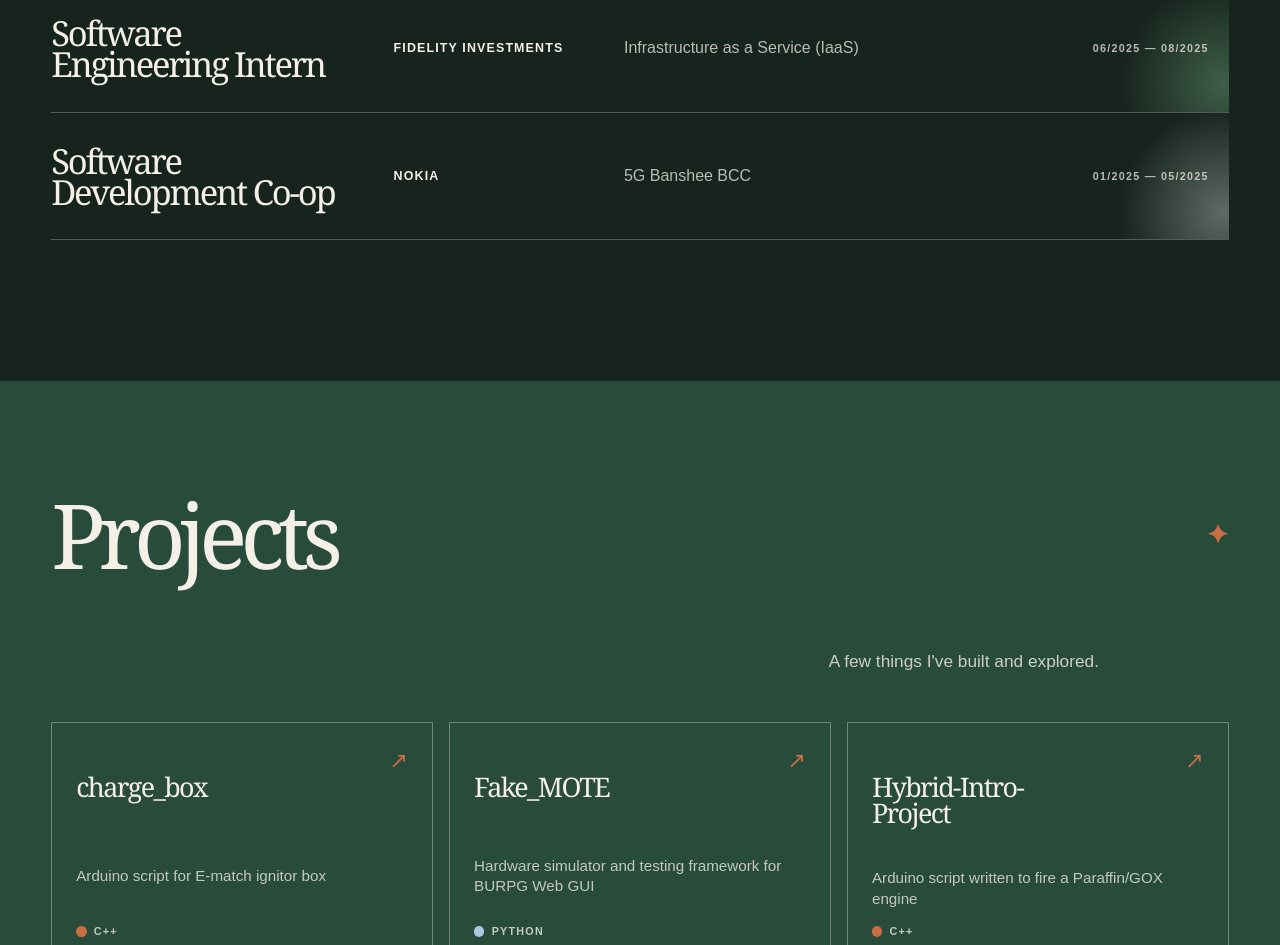
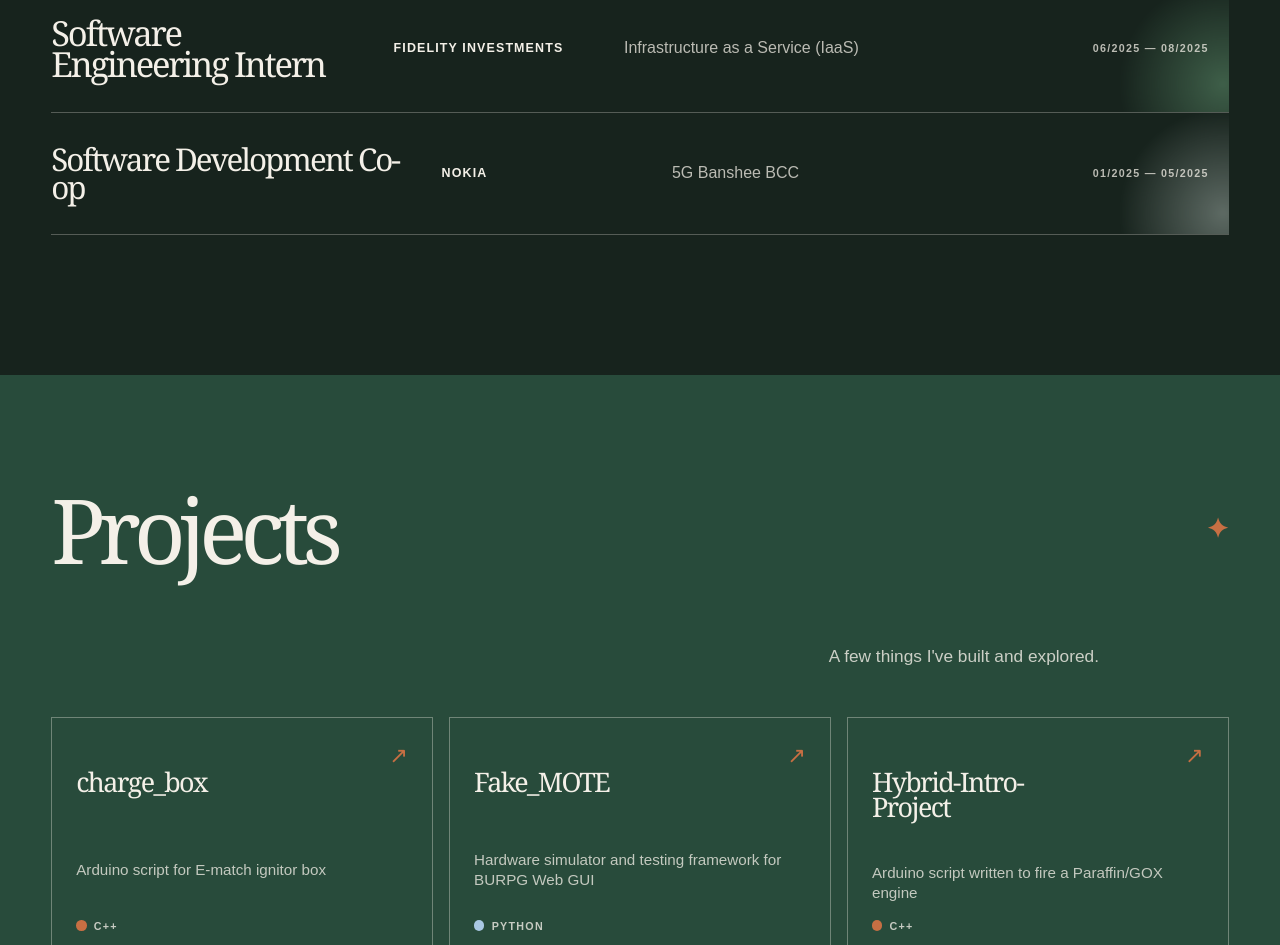
Before and after one commit to kae-chi/kae-chi.github.io, a Next.js app: page / in a window 1280 px wide. Shown: the part 2575-3520 px from the top of the page. Built offline with nearby package versions, Linux system fonts and the light colour scheme.

Commit message:
Polish experience layout

```diff
--- a/app/globals.css
+++ b/app/globals.css
@@ -491,6 +491,12 @@ time {
   line-height: 0.91;
 }
 
+.role-4 h2 {
+  flex-basis: 22rem;
+  max-width: 22rem;
+  font-size: clamp(1.6rem, 2.45vw, 3rem);
+}
+
 .role h3,
 .role p {
   position: relative;
```
